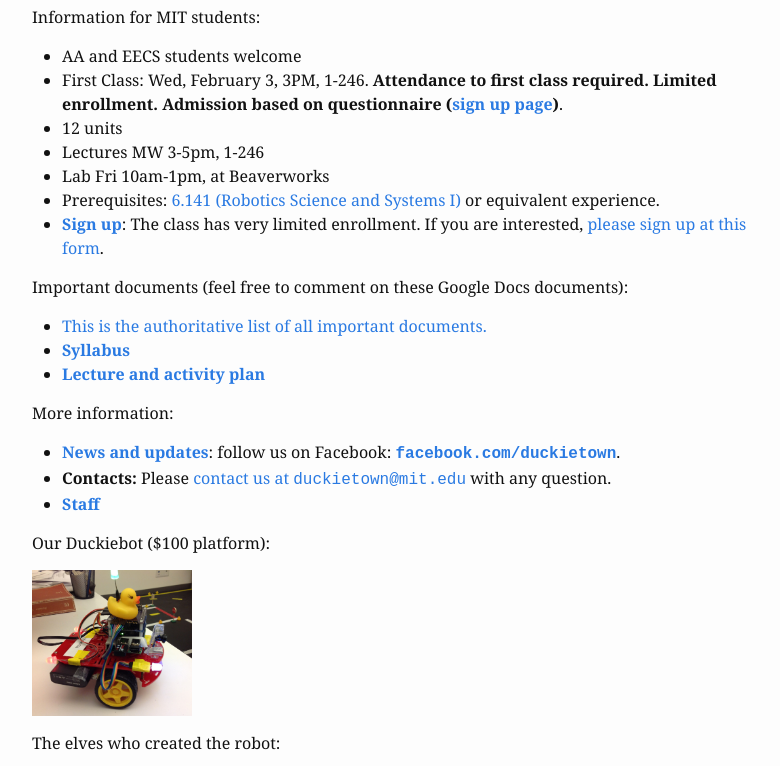
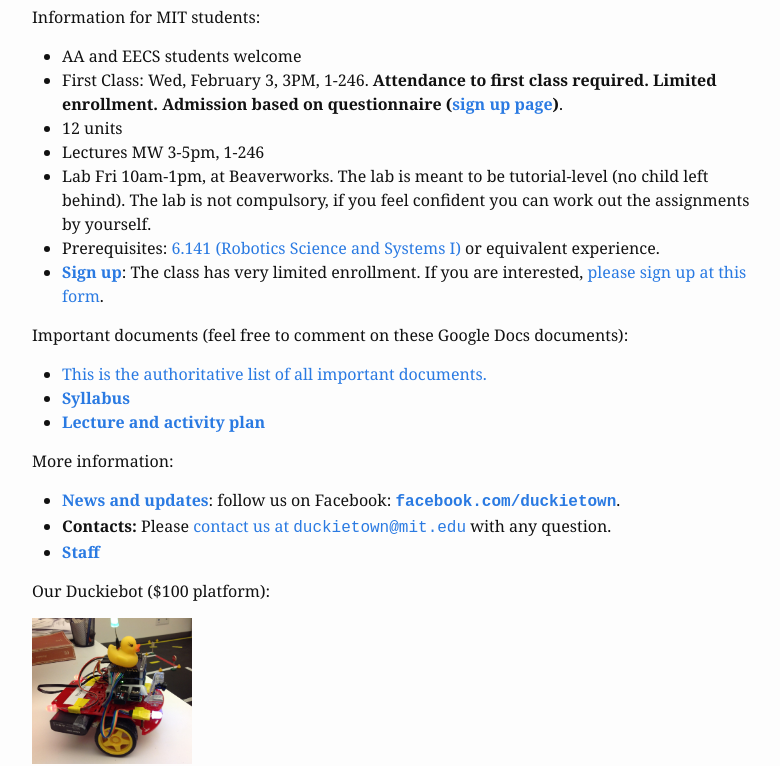
Before and after one commit to duckietown/duckietown.mit.edu, a Jekyll site: the page built from 01_index.md, in a window 1280 px wide and 900 px high, scrolled down 563 px, cut to the strip 95-861 px from the top of the window. Shown: the whole strip, without its empty margins (336-1116 px from the left). Built offline with Jekyll 4.4.1, drawn with Linux system fonts in a browser that asks for light colours; nearby versions of some CDN libraries.

Commit message:
Update 01_index.md

```diff
--- a/01_index.md
+++ b/01_index.md
@@ -49,7 +49,8 @@ Information for MIT students:
   </li>
   <li>12 units</li>
   <li>Lectures MW 3-5pm, 1-246</li>
-  <li>Lab Fri 10am-1pm, at Beaverworks</li>
+  <li>Lab Fri 10am-1pm, at Beaverworks. The lab is meant to be tutorial-level (no child left behind).
+  The lab is not compulsory, if you feel confident you can work out the assignments by yourself.</li>
   <li>
   Prerequisites: <a href="http://courses.csail.mit.edu/rss/">6.141 (Robotics Science and Systems I)</a> or equivalent experience.
   </li>
```
